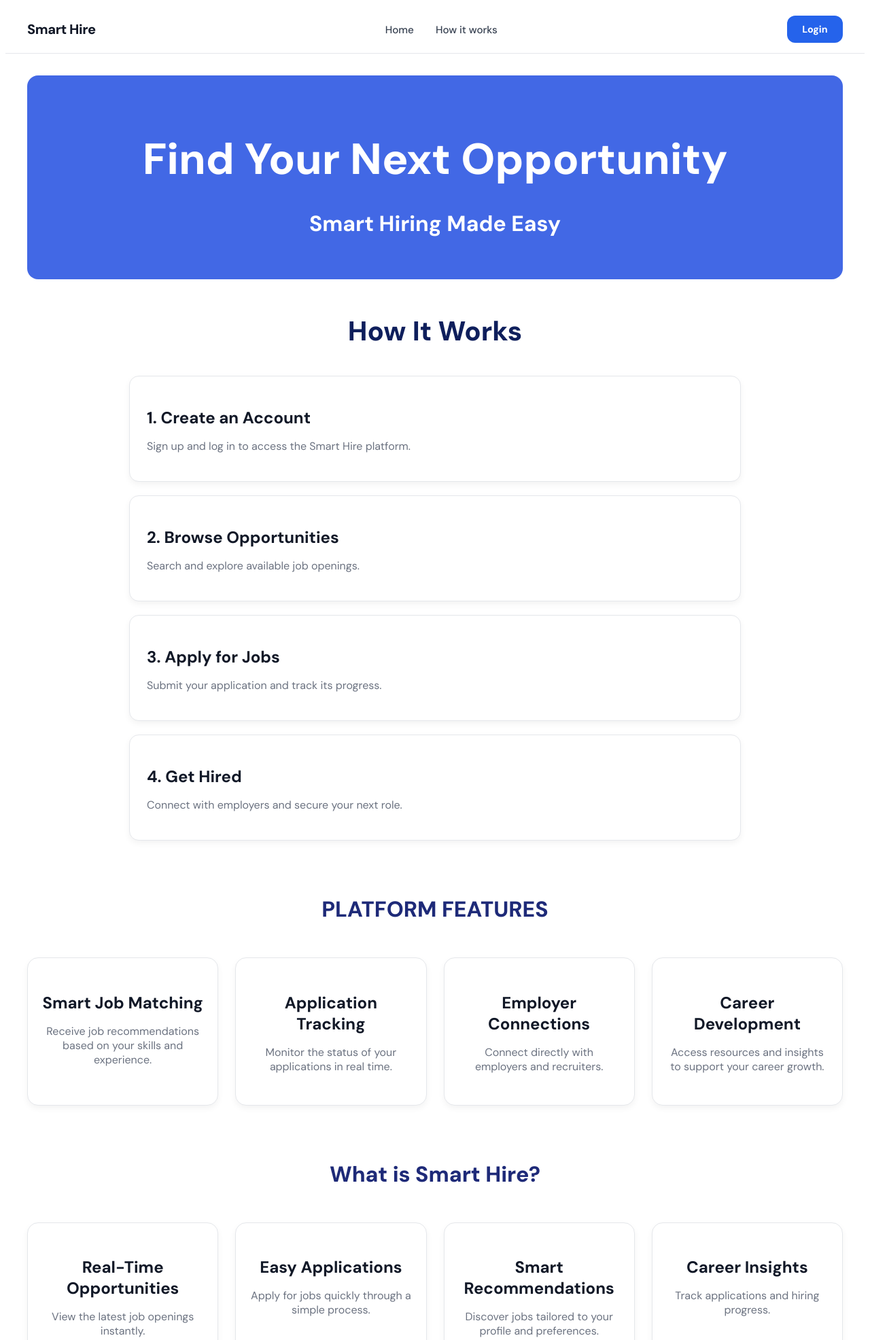
After one commit to Sirawyn7/CSIT314-SmartHire, a Python web app: template web/templates/home.html in a window 1280 px wide. The commit adds this page. Shown: the top 1972 px of the page at 68% size. Run offline with Jinja, Linux system fonts and the light colour scheme; the template is opened without the code that fills it, so the values that code supplies are empty.

Commit message:
Home page layout edits
Created a simple and user-friendly Home Page for the Smart Hire platform.  It includes a welcome banner , how it work section  and platform features etc

```diff
--- a/routes/auth.py
+++ b/routes/auth.py
@@ -21,7 +21,7 @@ class AuthRoutes:
         self.blueprint.add_url_rule("/api/auth/logout", view_func=self.logout, methods=["POST"])
 
     def base(self):
-        return render_template("base.html")
+        return render_template("home.html")
 
     def ping(self):
         return jsonify({"message": "Auth routes are working"}), 200
--- a/web/static/css/style.css
+++ b/web/static/css/style.css
@@ -297,3 +297,137 @@ main:has(.auth-card) {
 .auth-link:hover {
   text-decoration: underline;
 }
+/* -------- HOME PAGE BANNER -------- */
+
+.carpark_section{
+    background: #4268e5;
+    height: 300px;
+    display: flex;
+    justify-content: center;
+    align-items: center;
+    text-align: center;
+    margin-bottom: 50px;
+    border-radius: 16px;
+}
+
+.carpark_text h1{
+    font-size: 4rem;
+    font-weight: 900;
+    color: white;
+    margin-bottom: 10px;
+}
+
+.carpark_text p{
+    font-size: 2rem;
+    font-weight: 700;
+    color: white;
+}
+
+
+/* -------- HOW IT WORKS -------- */
+
+.how_section{
+    max-width: 900px;
+    margin: 30px auto;
+}
+
+.how_section h1{
+    text-align: center;
+    font-size: 2.5rem;
+    font-weight: 800;
+    color: #0f1f5c;
+    margin-bottom: 40px;
+}
+
+.how_box{
+    background: #ffffff;
+    padding: 25px;
+    margin-bottom: 20px;
+    border-radius: 14px;
+    border: 1px solid #e5e7eb;
+    box-shadow: 0 4px 10px rgba(0,0,0,0.05);
+}
+
+.how_box h2{
+    margin-bottom: 10px;
+    color: #111827;
+}
+
+.how_box p{
+    color: #6b7280;
+}
+
+
+/* -------- PLATFORM FEATURES -------- */
+
+.product_section,
+.smartpark_section{
+    max-width: 1200px;
+    margin: 80px auto;
+    text-align: center;
+}
+
+.product_section h1,
+.smartpark_section h1{
+    font-size: 2rem;
+    font-weight: 800;
+    color: #1e2a78;
+    margin-bottom: 50px;
+}
+
+.product_container,
+.smartpark_container{
+    display: grid;
+    grid-template-columns: repeat(4, 1fr);
+    gap: 25px;
+}
+
+.product_box,
+.smartpark_box{
+    background: white;
+    padding: 30px 20px;
+    border-radius: 16px;
+    border: 1px solid #e5e7eb;
+    box-shadow: 0 4px 10px rgba(0,0,0,0.05);
+}
+
+.product_box h2,
+.smartpark_box h2{
+    color: #111827;
+    margin-bottom: 12px;
+}
+
+.product_box p,
+.smartpark_box p{
+    color: #6b7280;
+}
+
+
+/* -------- BOTTOM SECTION -------- */
+
+.palm_section{
+    max-width: 1200px;
+    margin: 80px auto;
+}
+
+.palm_box{
+    text-align: center;
+    justify-content: center;
+    background: #4268e5;
+    border-radius: 16px;
+    padding: 35px 50px;
+    display: flex;
+    align-items: center;
+}
+
+.palm_text h1{
+    font-size: 3rem;
+    font-weight: 800;
+    color: white;
+    margin-bottom: 10px;
+}
+
+.palm_text p{
+    font-size: 1.5rem;
+    color: white;
+}
--- /dev/null
+++ b/web/templates/home.html
@@ -0,0 +1,122 @@
+{% extends 'base.html' %}
+
+{% block content %}
+
+<!-- Homepage Banner -->
+
+<section class="carpark_section">
+  <div class="carpark_text">
+    <h1>Find Your Next Opportunity</h1>
+    <p>Smart Hiring Made Easy</p>
+  </div>
+</section>
+
+<!-- How Smart Hire Works -->
+
+<section class="how_section">
+
+  <h1>How It Works</h1>
+
+  <div class="how_box">
+    <h2>1. Create an Account</h2>
+    <p>Sign up and log in to access the Smart Hire platform.</p>
+  </div>
+
+  <div class="how_box">
+    <h2>2. Browse Opportunities</h2>
+    <p>Search and explore available job openings.</p>
+  </div>
+
+  <div class="how_box">
+    <h2>3. Apply for Jobs</h2>
+    <p>Submit your application and track its progress.</p>
+  </div>
+
+  <div class="how_box">
+    <h2>4. Get Hired</h2>
+    <p>Connect with employers and secure your next role.</p>
+  </div>
+
+</section>
+
+<!-- Platform Features -->
+
+<section class="product_section">
+
+  <h1>PLATFORM FEATURES</h1>
+
+  <div class="product_container">
+<div class="product_box">
+  <h2>Smart Job Matching</h2>
+  <p>Receive job recommendations based on your skills and experience.</p>
+</div>
+
+<div class="product_box">
+  <h2>Application Tracking</h2>
+  <p>Monitor the status of your applications in real time.</p>
+</div>
+
+<div class="product_box">
+  <h2>Employer Connections</h2>
+  <p>Connect directly with employers and recruiters.</p>
+</div>
+
+<div class="product_box">
+  <h2>Career Development</h2>
+  <p>Access resources and insights to support your career growth.</p>
+</div>
+  </div>
+
+</section>
+
+<!-- About Smart Hire -->
+
+<section class="smartpark_section">
+
+  <h1>What is Smart Hire?</h1>
+
+  <div class="smartpark_container">
+
+
+<div class="smartpark_box">
+  <h2>Real-Time Opportunities</h2>
+  <p>View the latest job openings instantly.</p>
+</div>
+
+<div class="smartpark_box">
+  <h2>Easy Applications</h2>
+  <p>Apply for jobs quickly through a simple process.</p>
+</div>
+
+<div class="smartpark_box">
+  <h2>Smart Recommendations</h2>
+  <p>Discover jobs tailored to your profile and preferences.</p>
+</div>
+
+<div class="smartpark_box">
+  <h2>Career Insights</h2>
+  <p>Track applications and hiring progress.</p>
+</div>
+
+  </div>
+
+</section>
+
+<!-- Closing Banner -->
+
+<section class="palm_section">
+
+  <div class="palm_box">
+
+
+<div class="palm_text">
+  <h1>All in One Hiring Platform</h1>
+  <p>Your career journey starts here</p>
+</div>
+
+
+  </div>
+
+</section>
+
+{% endblock %}
```
